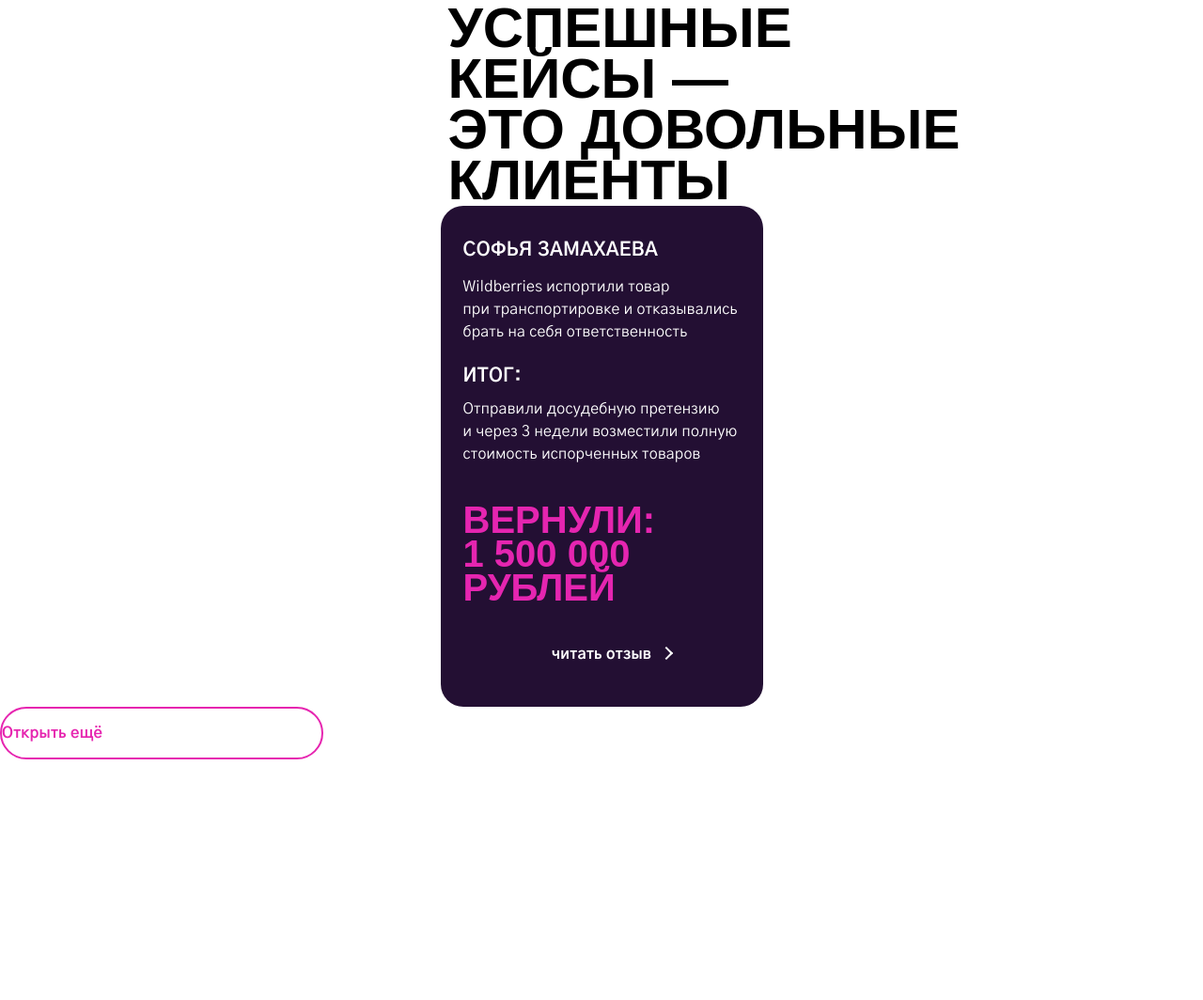
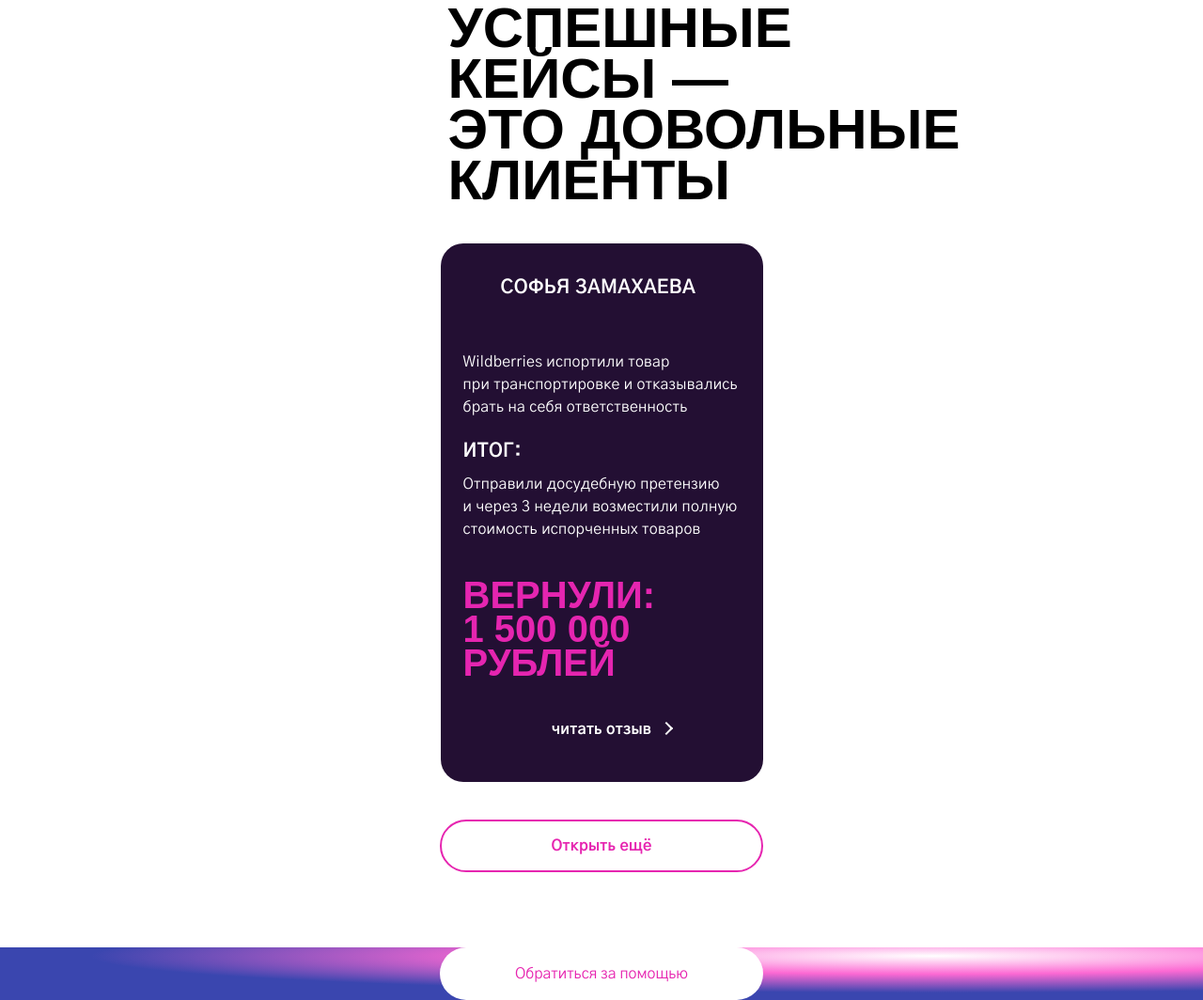
Before and after one commit to Kolpsi/uristberries, a website: page src/index.html in a window 1280 px wide. Shown: the part 7865-8929 px from the top of the page at 94% size. Before the commit the page ends 8673 px from the top, so only its background shows below. Drawn offline with nearby package versions, Linux system fonts and the light colour scheme; a web font is replaced by a local one.

Commit message:
Закончил верстку довольных клиентов

```diff
--- a/src/assets/less/blocks/button.less
+++ b/src/assets/less/blocks/button.less
@@ -12,12 +12,13 @@
     margin: 0 auto;
 
     &-more {
+        display: block;
         border: 2px solid #E625B0;
         color: #E625B0;
         background: #fff;
         font-weight: 600;
         line-height: 1.5rem;
         letter-spacing: 0.015em;
-        text-align: left;
+        margin: 0 auto;
     }
 }
--- /dev/null
+++ b/src/assets/less/blocks/consult.less
@@ -0,0 +1,3 @@
+.consult {
+    background: radial-gradient(69.99% 69.63% at 77.55% 16.37%, #FFFFFF 0%, #FC69D3 49.48%, #3A46AF 100%);
+}
--- a/src/assets/less/blocks/happy.less
+++ b/src/assets/less/blocks/happy.less
@@ -1,5 +1,5 @@
 .happy {
-
+    margin-bottom: 5rem;
     &-button {
         position: relative;
         color: #fff;
@@ -45,7 +45,7 @@
     }
 
     &-item {
-        margin: 0 auto;
+        margin: 0 auto 2.5rem;
         background: #230F33;
         width: 21.438rem;
         border-radius: 24px;
@@ -60,7 +60,7 @@
 
 .item {
     &-name {
-        margin: 0;
+        margin: 2.5rem ;
         font-size: 1.25rem;
         font-weight: 700;
         line-height: 1.875rem;
--- a/src/assets/less/style.less
+++ b/src/assets/less/style.less
@@ -12,3 +12,4 @@
 @import 'blocks/video.less';
 @import 'blocks/defend.less';
 @import 'blocks/happy.less';
+@import 'blocks/consult.less';
--- a/src/index.html
+++ b/src/index.html
@@ -249,6 +249,11 @@
         </ul>
         <button class="button button-more">Открыть ещё</button>
     </section>
+    <section class="consult">
+        <h2 class="consult-title"></h2>
+        <p class="consult-text"></p>
+        <button class="button protect-button">Обратиться за помощью</button>
+    </section>
     <script src="https://ajax.googleapis.com/ajax/libs/jquery/3.6.0/jquery.min.js"></script>
     <script src="assets/modules/main_nav.js"></script>
     <script src="assets/modules/video.js"></script>
```
Also changed, not shown: src/css/style-min.css, 1 other file.
